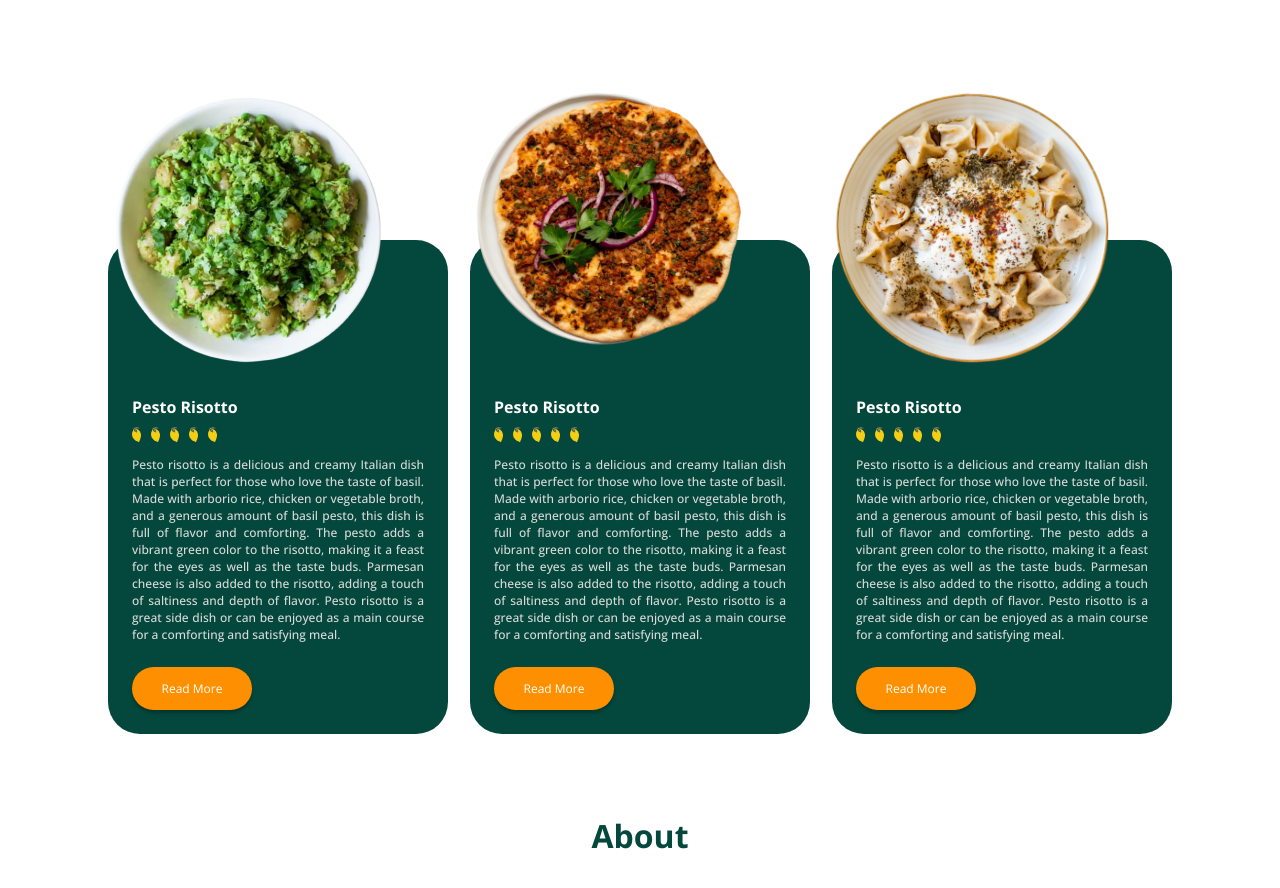
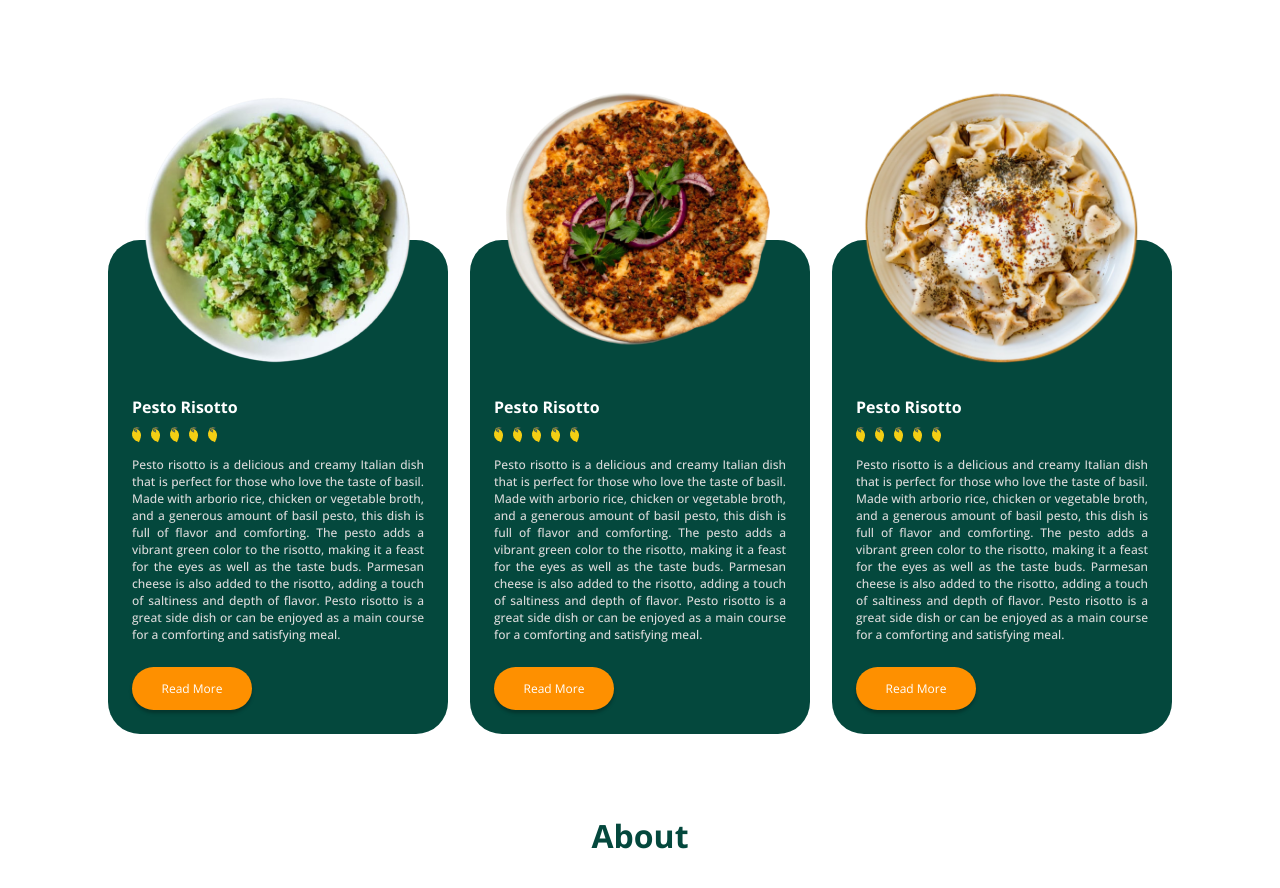
Before and after one commit to ViniSCode/Little-Lemon-Project-HTML-CSS-in-depth-Meta, a plain HTML site: page index.html in a window 1280 px wide. Shown: the part 933-1821 px from the top of the page. Drawn offline with nearby package versions, Linux system fonts and the light colour scheme.

Commit message:
centered image bugfix

```diff
--- a/style.css
+++ b/style.css
@@ -397,6 +397,17 @@ footer > small {
     max-width: 310px;
   }
 
+  .dish-card > img{
+    position: absolute;
+    width: 282px;
+    margin: 0 auto;
+    top: -150px;
+    left: 0;
+    right: 0;
+  }
+
+
+
   #about, #contact{
     margin: 4rem auto;
   }
@@ -461,6 +472,16 @@ footer > small {
     font-size: 1rem;
   }
 
+  .dish-card > img{
+    position: absolute;
+    width: 282px;
+    margin: 0 auto;
+    top: -150px;
+    left: 0;
+    right: 0;
+  }
+
+
   footer {
     max-width: 1080px;
   }
```
